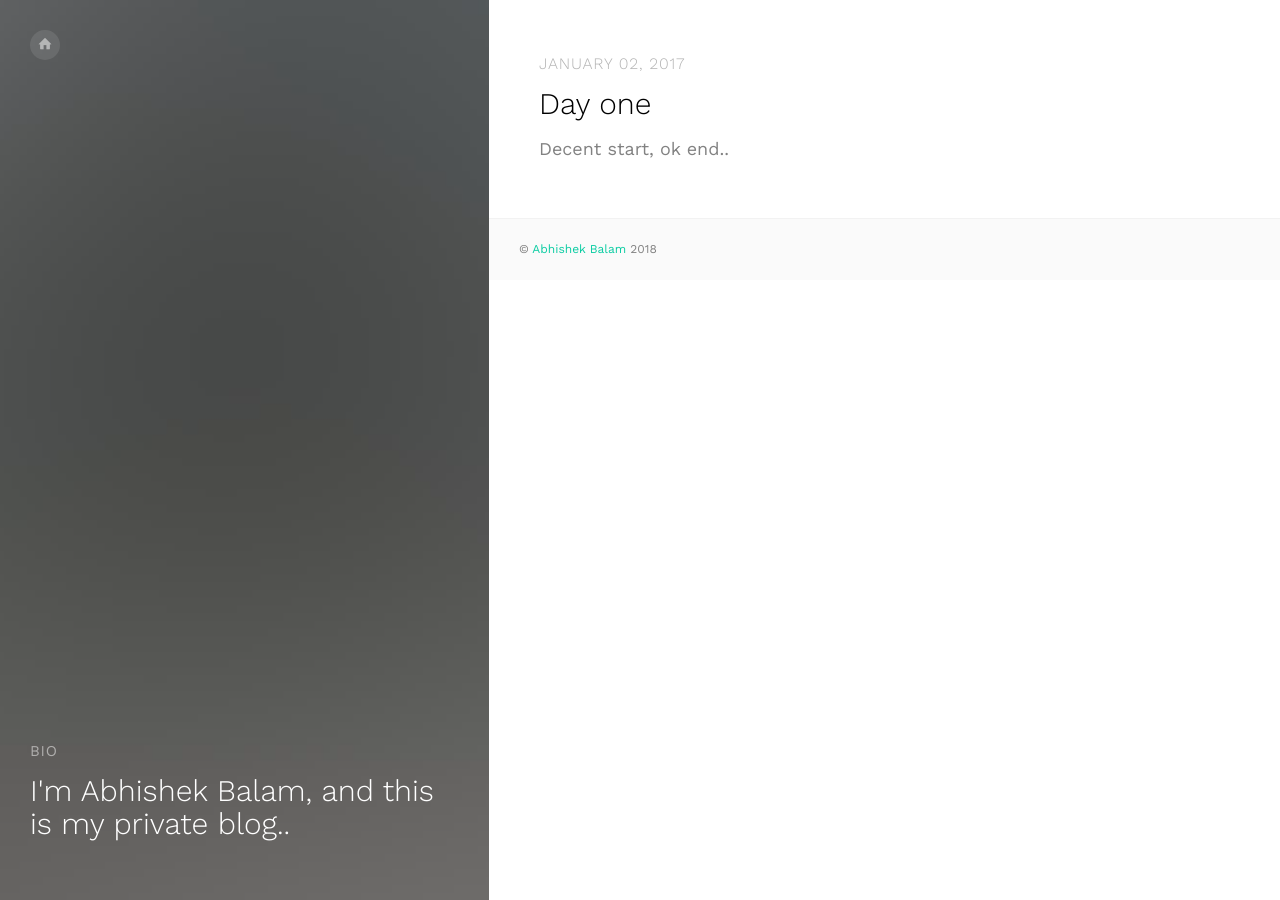
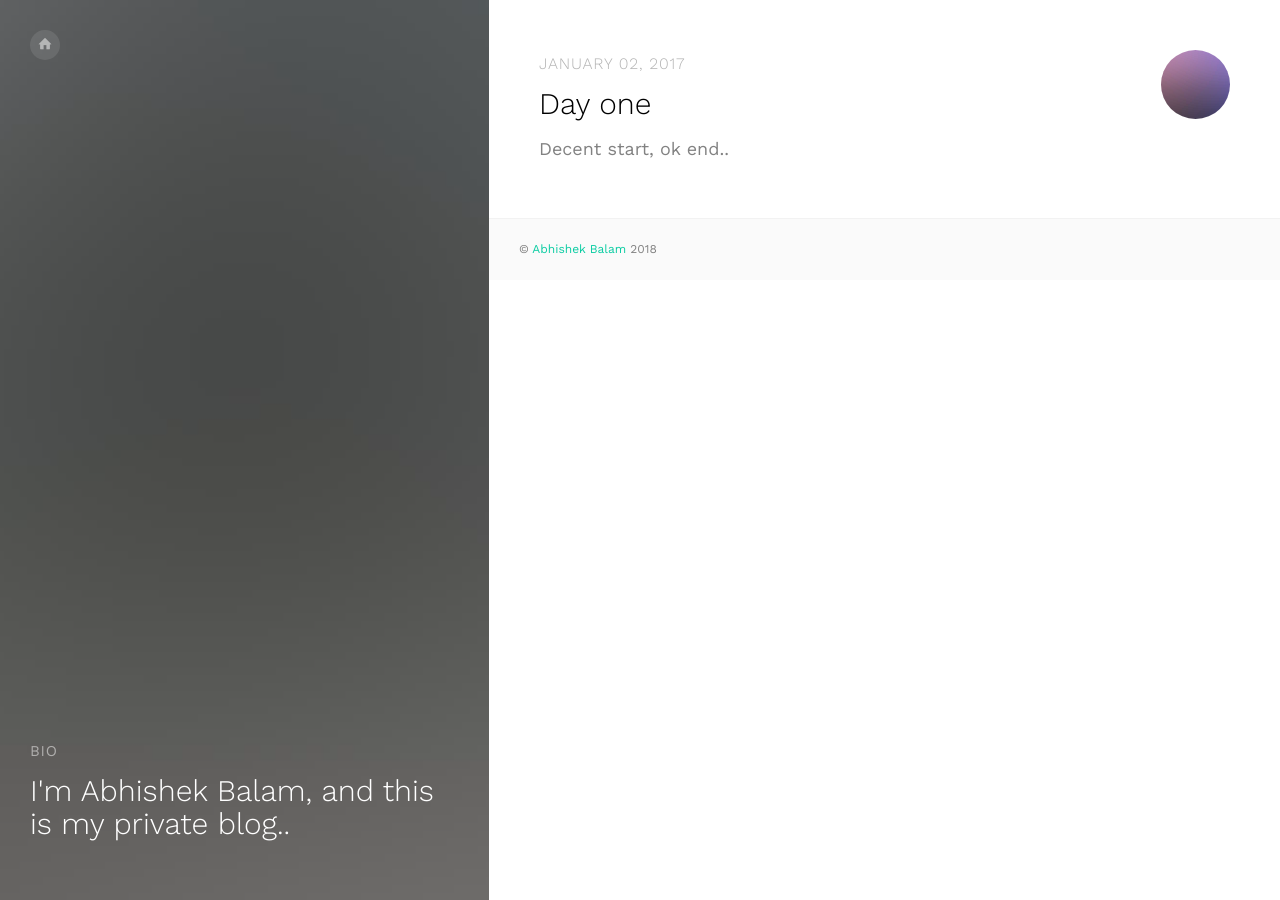
Before and after one commit to abhishekbalam-xyz/thoughts, a Jekyll site: the page built from index.md, in a window 1280 px wide. Built offline with Jekyll 4.4.1, drawn with Linux system fonts in a browser that asks for light colours; some web fonts are replaced.

Commit message:
Sat Jan 13 14:04:02 IST 2018

```diff
--- a/_layouts/home.html
+++ b/_layouts/home.html
@@ -5,12 +5,12 @@ layout: default
 {% for post in site.posts reversed %}
 
 	<div class="fh5co-entry padding">
-<!-- 		<img src="{{ 'assets/images/project-1.jpg' | relative_url }}">
- -->		<div>
-			<span class="fh5co-post-date">{{ post.date | date: "%B %d, %Y" }}</span>
-			<h2><a href="{{ post.url }}">{{ post.title }}</a></h2>
-			<p>{{ post.subtitle }}</p>
-		</div>
+		<img src="{{ 'assets/images/project-1.jpg' | relative_url }}">
+		<div>
+				<span class="fh5co-post-date">{{ post.date | date: "%B %d, %Y" }}</span>
+				<h2><a href="{{ post.url }}">{{ post.title }}</a></h2>
+				<p>{{ post.subtitle }}</p>
+			</div>
 	</div>
 
 {% endfor %}
```
